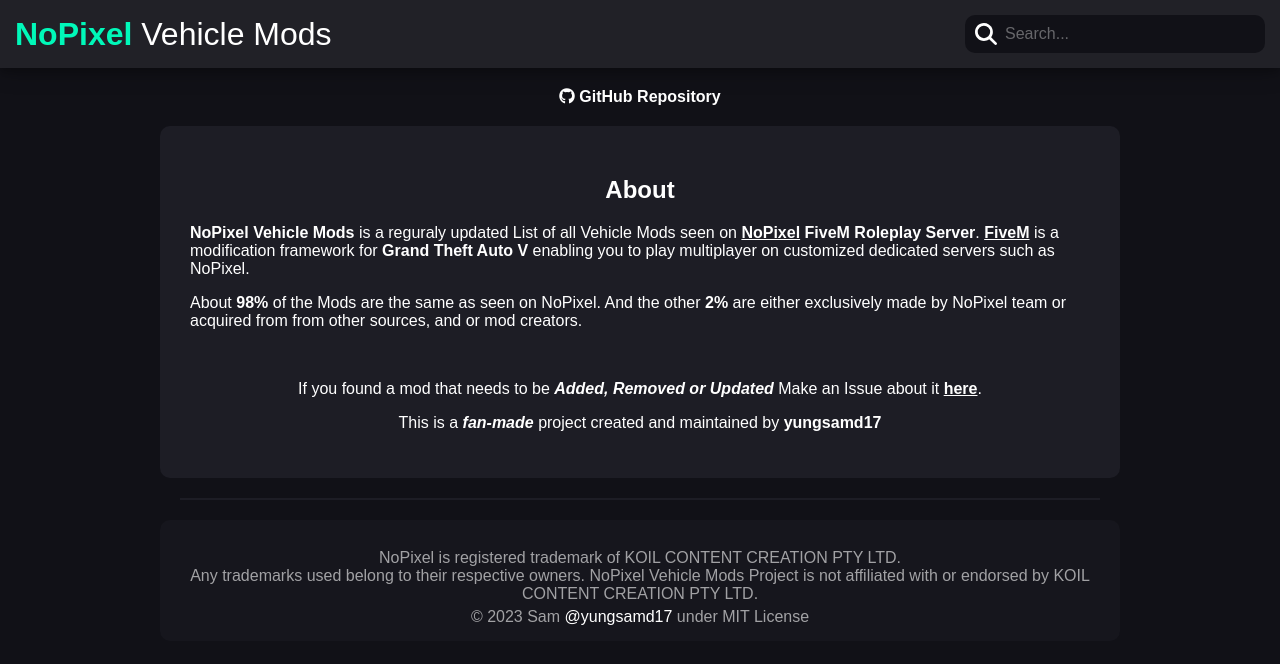
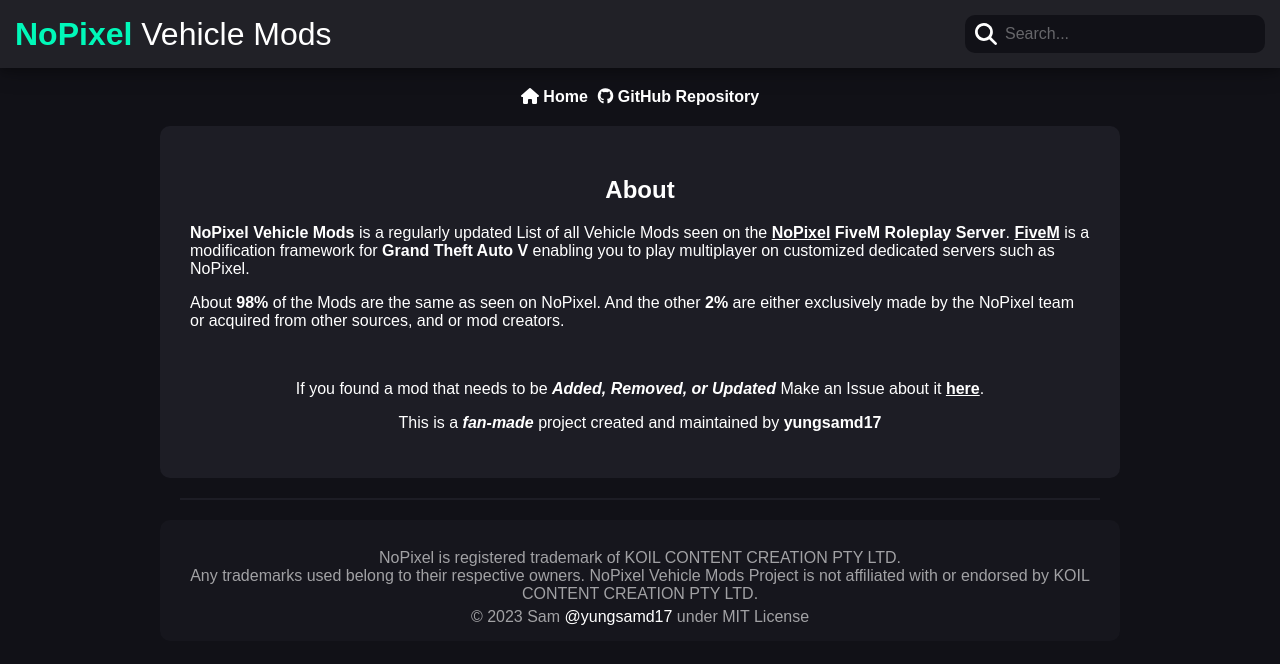
Before and after one commit to yungsamd17/np-carmods, a plain HTML site: page about/index.html in a window 1280 px wide. Drawn offline with Linux system fonts and the light colour scheme.

Commit message:
🔧Updated About page, + button link to home page

```diff
--- a/about/index.html
+++ b/about/index.html
@@ -58,6 +58,8 @@
 
         <!-- Links -->
         <div class="linkCard">
+            <a class="link" href="../" title="Home page">
+                <i class="fa-solid fa-house"></i> Home</a>
             <a class="link" style="margin-right: 0;" href="https://github.com/yungsamd17/np-carmods" target="_blank">
                 <i class="fa-brands fa-github"></i> GitHub Repository</a>
         </div>
@@ -65,10 +67,10 @@
         <!-- About card -->
         <div class="card">
             <h2>About</h2>
-            <p><b>NoPixel Vehicle Mods</b> is a reguraly updated List of all Vehicle Mods seen on <a class="about-links" href="https://www.nopixel.net/"><u>NoPixel</u></a> <b>FiveM Roleplay Server</b>. <a class="about-links" href="https://fivem.net/"><u>FiveM</u></a> is a modification framework for <b>Grand Theft Auto V</b> enabling you to play multiplayer on customized dedicated servers such as NoPixel.</p>
-            <p>About <b>98%</b> of the Mods are the same as seen on NoPixel. And the other <b>2%</b> are either exclusively made by NoPixel team or acquired from from other sources, and or mod creators.</p>
+            <p><b>NoPixel Vehicle Mods</b> is a regularly updated List of all Vehicle Mods seen on the <a class="about-links" href="https://www.nopixel.net/"><u>NoPixel</u></a> <b>FiveM Roleplay Server</b>. <a class="about-links" href="https://fivem.net/"><u>FiveM</u></a> is a modification framework for <b>Grand Theft Auto V</b> enabling you to play multiplayer on customized dedicated servers such as NoPixel.</p>
+            <p>About <b>98%</b> of the Mods are the same as seen on NoPixel. And the other <b>2%</b> are either exclusively made by the NoPixel team or acquired from other sources, and or mod creators.</p>
             <br>
-            <p class="center-text">If you found a mod that needs to be <b><em>Added, Removed or Updated</em></b> Make an Issue about it
+            <p class="center-text">If you found a mod that needs to be <b><em>Added, Removed, or Updated</em></b> Make an Issue about it
                 <a class="about-links" href="https://github.com/yungsamd17/np-carmods/issues/new/choose"><u>here</u></a>.</p>
             <p class="center-text">This is a <b><em>fan-made</em></b> project created and maintained by
                 <a class="about-links" href="https://yungsamd17.github.io/">yungsamd17</a></p>
```
